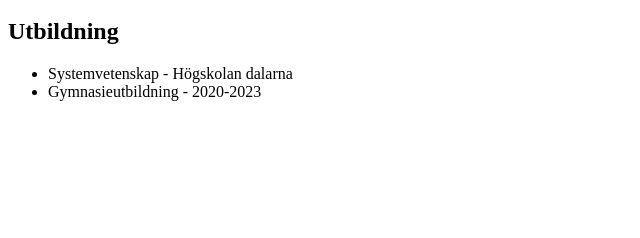
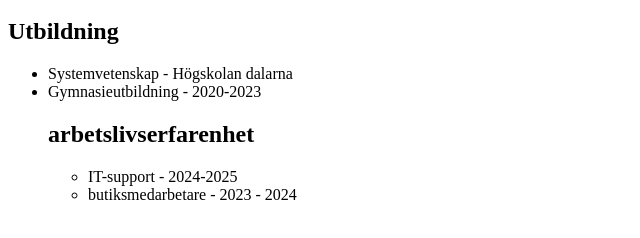
Before and after one commit to saidnur596/Portfolio, a plain HTML site: page portfolio/utbildning.html in a window 1280 px wide. Shown: the part 100-338 px from the top of the page, without its empty margins (0-640 px from the left). Drawn offline with Linux system fonts and the light colour scheme.

Commit message:
lagt till arbetslivserfarenhet

```diff
--- a/portfolio/utbildning.html
+++ b/portfolio/utbildning.html
@@ -38,8 +38,15 @@
             <li class="education-section__item">Systemvetenskap - Högskolan dalarna</li>
             <li class="education-section__item">Gymnasieutbildning - 2020-2023</li>
 
+
+    <section class="education-section">
+    <h2 class="education-section__title">arbetslivserfarenhet</h2>
+    <ul class="education-section__list">
+        <li class="education-section__item">IT-support - 2024-2025</li>
+        <li class="education-section__item">butiksmedarbetare - 2023 - 2024</li>
         </ul>
-    </section>
+
+        </section>
 
 
  </main>
```
